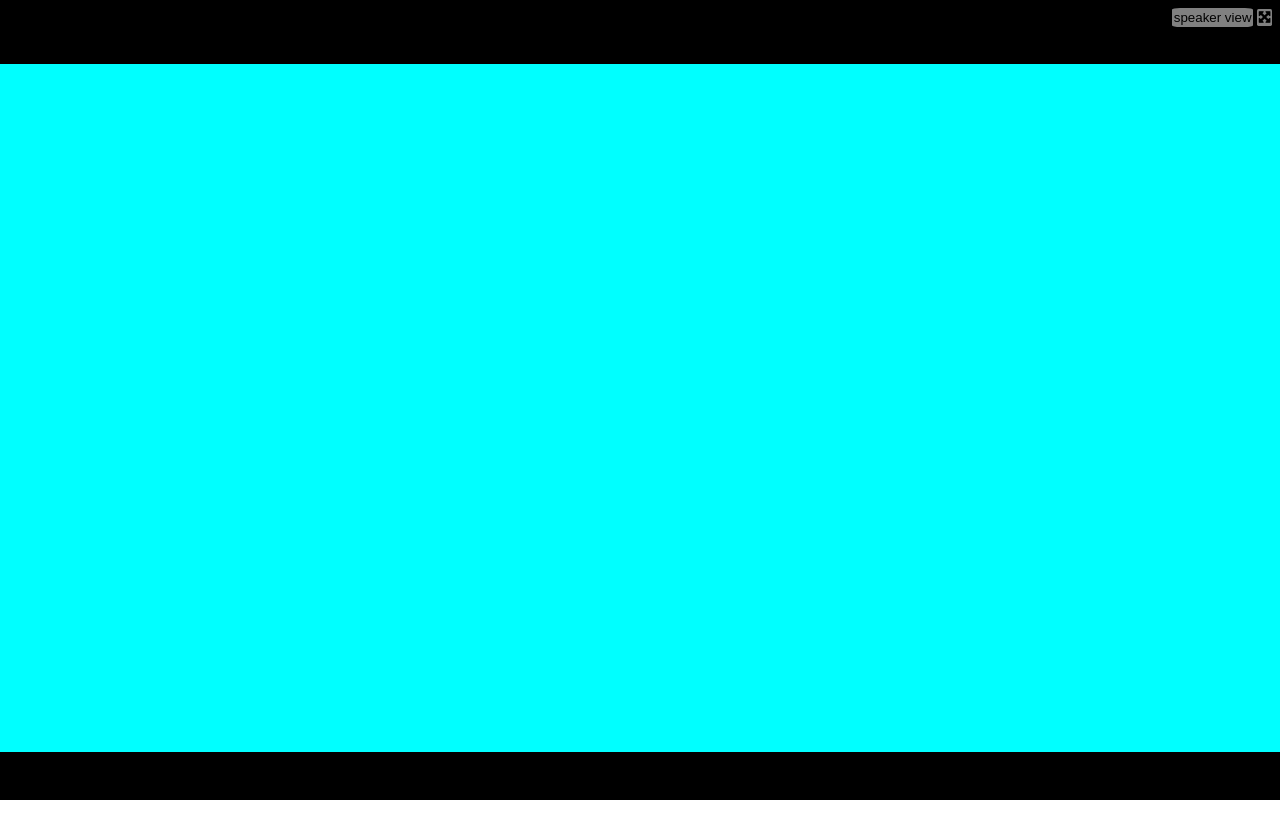
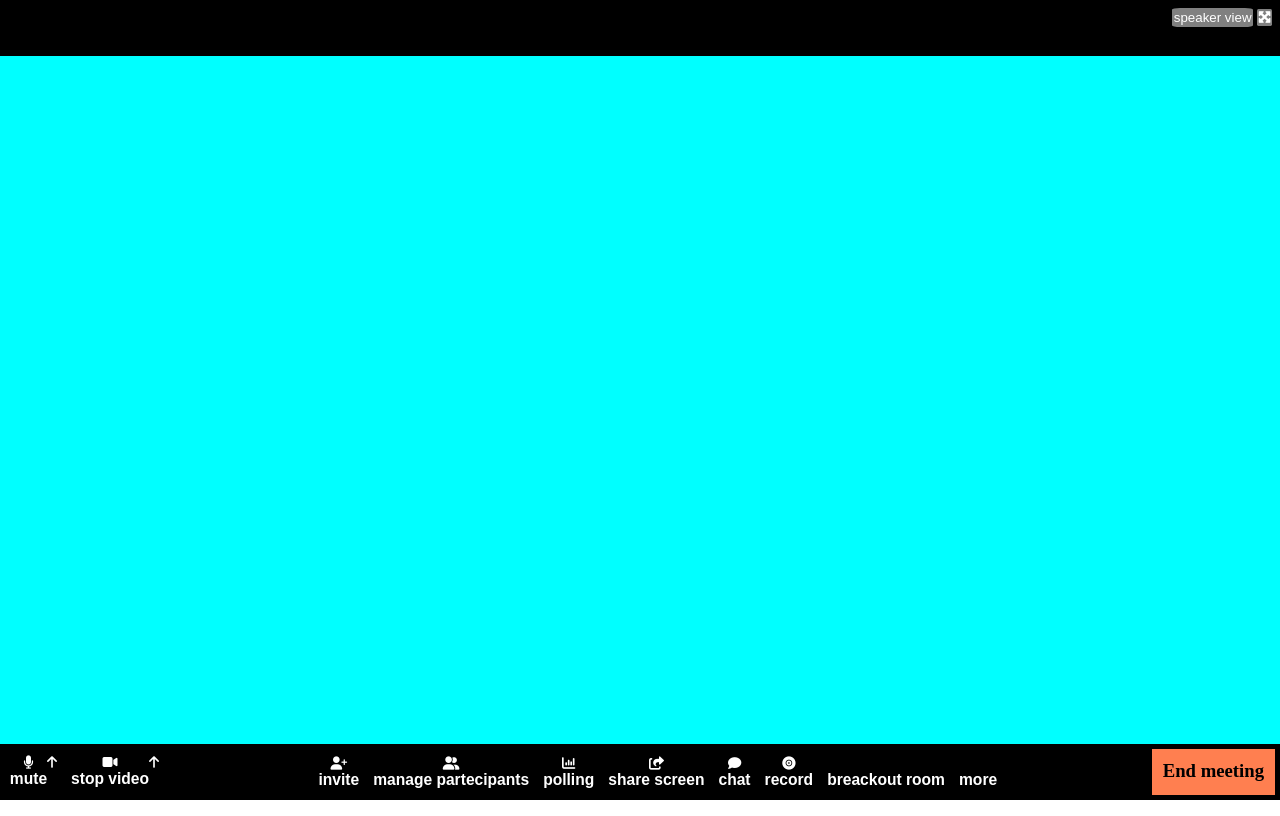
Before and after one commit to FilippoBid/html-css-zoom, a plain HTML site: page index.html in a window 1280 px wide. Drawn offline with Linux system fonts and the light colour scheme.

Commit message:
creo la trutture del footer a passo a quella del main

```diff
--- a/css/style.css
+++ b/css/style.css
@@ -12,11 +12,19 @@
 div[class^="bar"]{display: flex;}
 
 div[class$="footer"],div[class$="nav"]{height: 7%;
-                                       padding: 2rem;
+                                       padding: 0.3rem;
                                        flex-shrink: 0;}
 
 main .bar-profiles{height: 86%;background-color: aqua;flex-grow: 1;}
 
 
 .top-button button{position: relative; background-color:grey;border: 0;padding: 0.1rem;border-radius: 10%;}
+
 .top-button{position: absolute;top: 0.5rem;right: 0.5rem;}
+
+.bar-footer{justify-content: space-between;align-items: center;}
+.bar-footer .middle-footer-button{flex-grow: 1;text-align: center;}
+.bar-footer .right-footer-button{height: 100%;background-color: coral;padding: 0.7rem;}
+
+button{color: white;}
+footer button{border: none;background-color:transparent;padding: 5px;}
--- a/index.html
+++ b/index.html
@@ -33,9 +33,32 @@
         <footer>
         <!-- creo il contenitore per il footer -->
             <div class="bar-footer">
-                <div class="left-footer-button"></div>
-                <div class="middle-footer-button"></div>
-                <div class="right-footer-button"></div>
+                <div class="left-footer-button">
+                    <button>
+                        <div class="bar-button-arrow">
+                            <span><i class="fa-solid fa-microphone"></i><h3>mute</h3></span>
+                            <i class="fa-solid fa-arrow-up"></i>
+                        </div>
+                    </button>
+                    <button>
+                        <div class="bar-button-arrow">
+                        <span><i class="fa-solid fa-video"></i><h3>stop video</h3></span>
+                            <i class="fa-solid fa-arrow-up"></i>
+                        </div>
+                    </button>
+
+                </div>
+                <div class="middle-footer-button">
+                    <button><i class="fa-solid fa-user-plus"></i><h3>invite</h3></button>
+                    <button><i class="fa-solid fa-user-group"></i><h3>manage partecipants</h3></button>
+                    <button><i class="fa-solid fa-chart-column"></i><h3>polling</h3></button>
+                    <button><i class="fa-solid fa-share-from-square"></i><h3>share screen</h3></button>
+                    <button><i class="fa-solid fa-comment"></i><h3>chat</h3></button>
+                    <button><i class="fa-solid fa-record-vinyl"></i><h3>record</h3></button>
+                    <button><i class="fa-sharp fa-solid fa-grid"></i><h3>breackout room</h3></button>
+                    <button><i class="fa-duotone fa-ellipsis"></i><h3>more</h3></button>
+                </div>
+                <div class="right-footer-button"><h3>End meeting</h3></div>
             </div>
         </footer>
 
```
